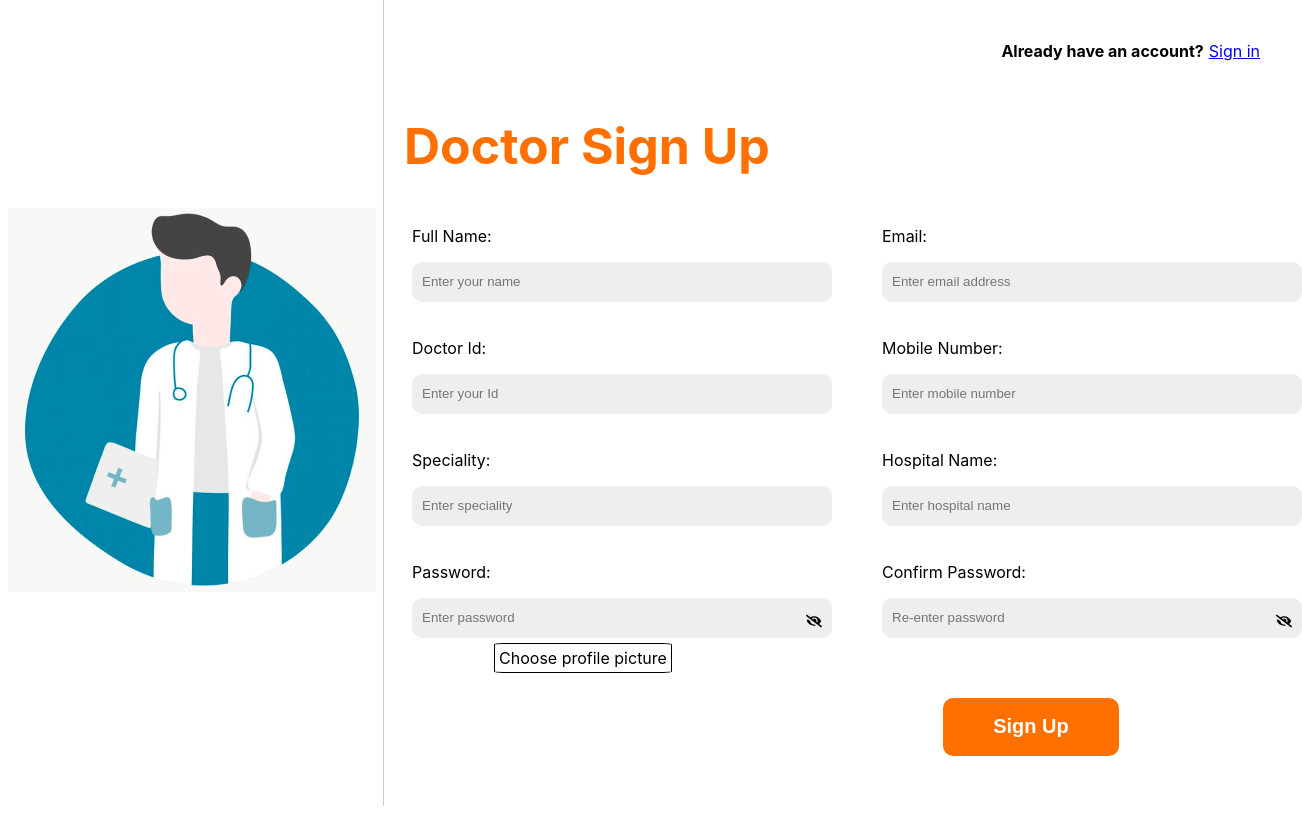
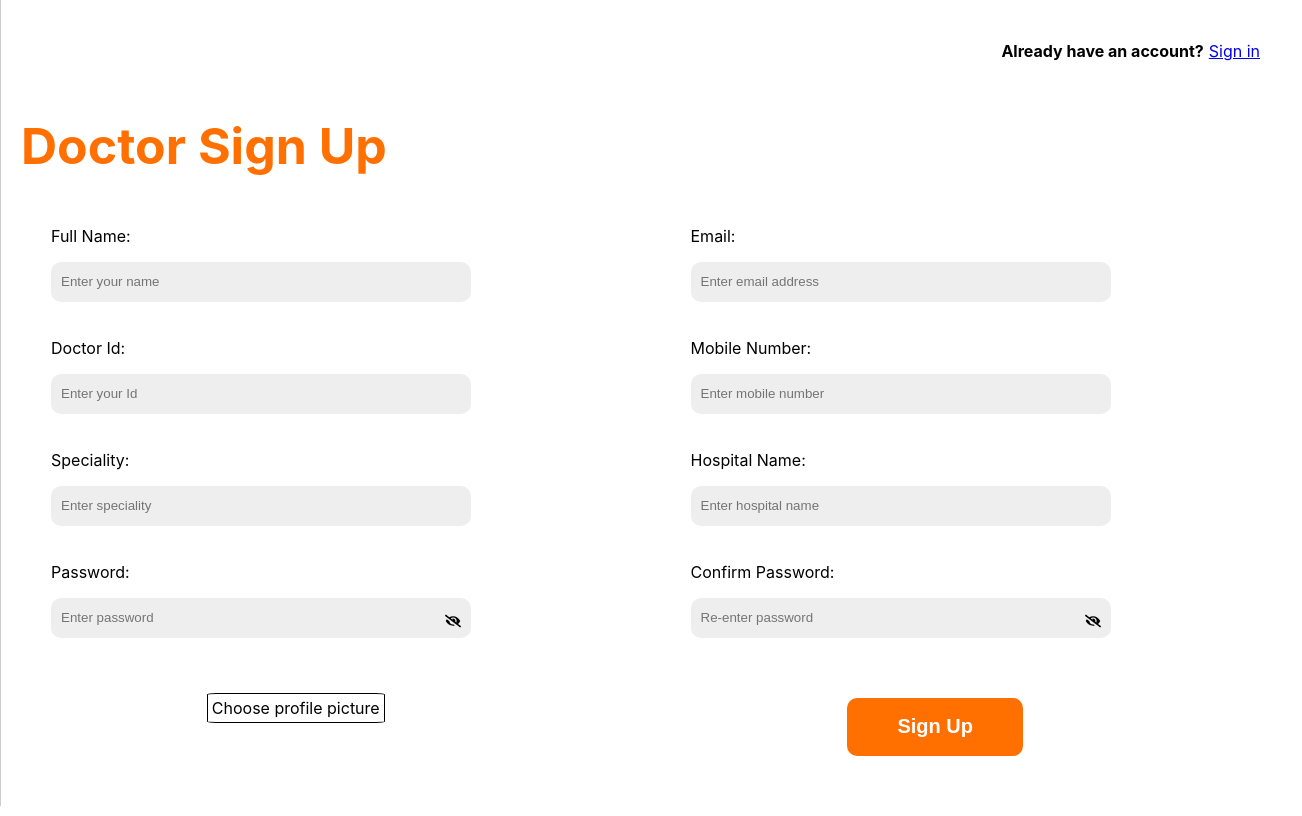
Before and after one commit to N-kapila/eMedicalApp, a React (Create React App) app in the folder react-frontend/: page / in a window 1280 px wide. Shown: the whole page, 1302 px wide, since content can reach past the window. Built offline with nearby package versions, Linux system fonts and the light colour scheme.

Commit message:
fixed pixel margins points

```diff
--- a/react-frontend/src/Pages/DoctorRegisterStyles.css
+++ b/react-frontend/src/Pages/DoctorRegisterStyles.css
@@ -54,6 +54,7 @@
 
   .containers {
     display: flex;
+
   }
 
   .containers > div {
@@ -64,6 +65,7 @@
     align-items: center;
     display: flex;
     flex-direction: column;
+    margin-top: 50px;
   }
 
   .profile-pic-container {
@@ -80,6 +82,7 @@
     object-fit: cover;
     border-radius: 50%;
   }
+
 
   .button-section {
     display: flex;
@@ -108,8 +111,20 @@
   }
 
 
+  @media screen and (max-width: 1366px) {
+    .container-one {
+      display: none;
+    }
 
-  @media screen and (max-width: 768px) {
+    .container-two{
+      display: flex;
+      width: 100%;
+    }
+
+  }
+
+  /* 768px is standard point */
+  @media screen and (max-width: 952px) {
     .container {
       flex-direction: column;
     }
```
